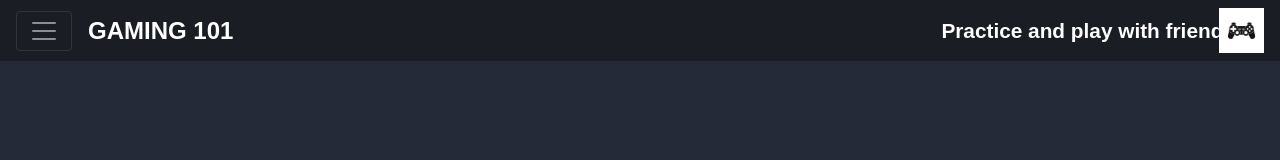
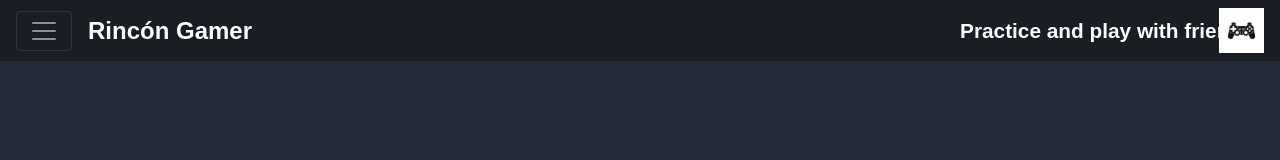
Before and after one commit to pablovegafernandez/Rincongamer-project, a website: page src/r0878947page1.html in a window 1280 px wide. Shown: the top 160 px of the page. Drawn offline with Linux system fonts and the light colour scheme; files that its build step writes are made by us from their sources; a web font is replaced by a local one.

Commit message:
Update r0878947page1.html

```diff
--- a/src/r0878947page1.html
+++ b/src/r0878947page1.html
@@ -12,7 +12,7 @@
             <button class='navbar-toggler d-block' id='navToggle' type='button'>
                 <span class='navbar-toggler-icon'></span>
             </button>
-            <a class='navbar-brand ml-3 mr-5 main-title' href='index.html'>GAMING 101</a>
+            <a class='navbar-brand ml-3 mr-5 main-title' href='index.html'>Rincón Gamer</a>
 
             <div class='navbar-collapse offcanvas-collapse nav-back bg-tertiary'>
                 <ul class='navbar-nav mr-auto'>
```
